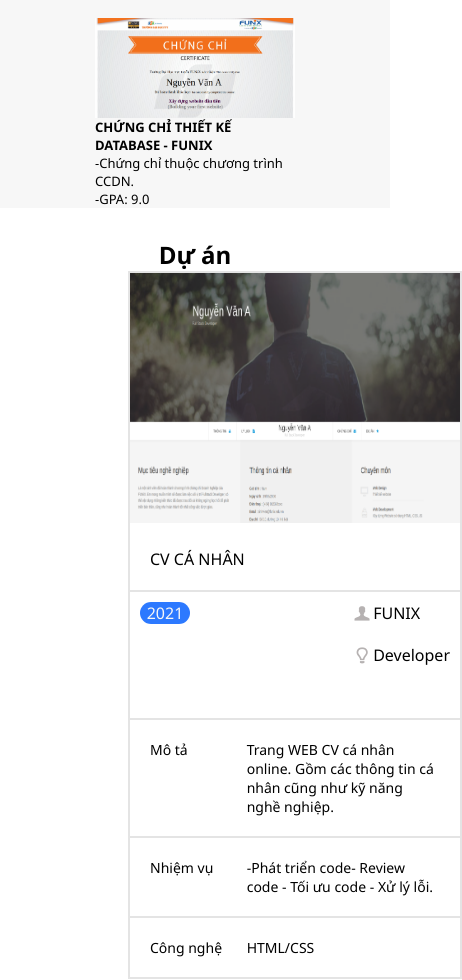
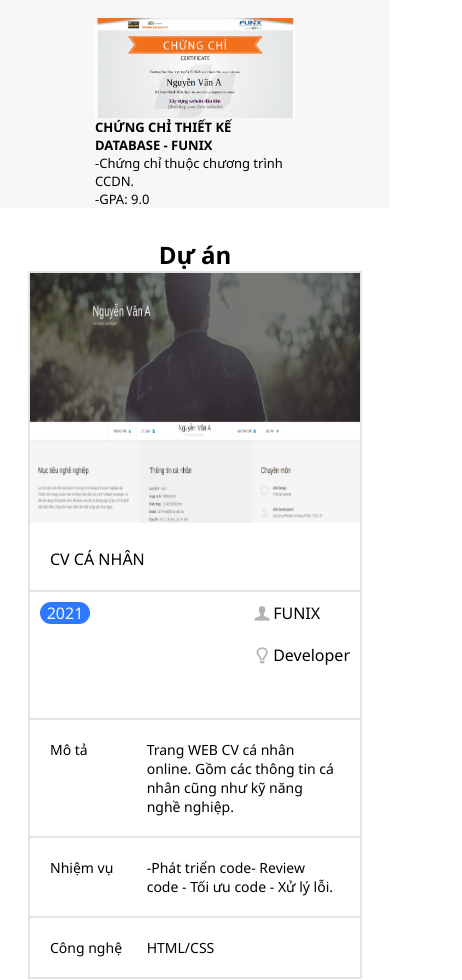
Before and after one commit to Buicongbang04/my-cv, a plain HTML site: page Assignment 03/index.html in a window 390 px wide. Shown: the part 2596-3576 px from the top of the page, 462 px wide, since content can reach past the window. Drawn offline with nearby package versions, Linux system fonts and the light colour scheme.

Commit message:
Update mobile.css

```diff
--- a/Assignment 03/css/mobile.css
+++ b/Assignment 03/css/mobile.css
@@ -78,7 +78,8 @@
   #project .container {
     display: contents;
     width: fit-content;
-    display: inherit;
+    display:flex;
+    flex-direction: column;
     align-items: center;
     justify-content: center;
     max-width: 60%;
```
